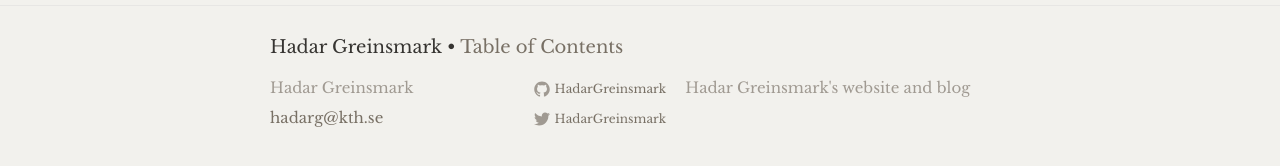
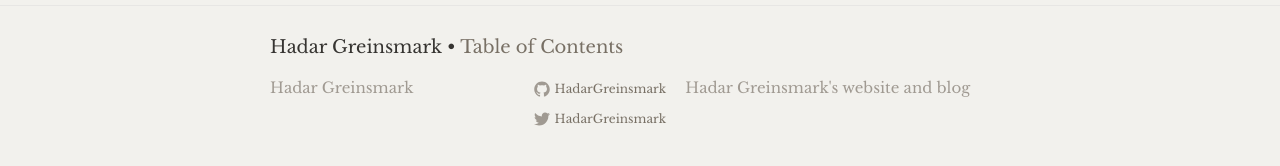
Before and after one commit to HadarGreinsmark/hadargreinsmark.github.io, a Jekyll site: the page built from index.html, in a window 1280 px wide. Shown: the part 181-347 px from the top of the page. Built offline with Jekyll 4.4.1, drawn with Linux system fonts in a browser that asks for light colours; some web fonts are replaced.

Commit message:
Configure Jekyll 2

```diff
--- a/_config.yml
+++ b/_config.yml
@@ -14,7 +14,6 @@
 # You can create any custom variable you would like, and they will be accessible
 # in the templates via {{ site.myvariable }}.
 title: Hadar Greinsmark
-email: hadarg@kth.se
 description: > # this means to ignore newlines until "baseurl:"
   Hadar Greinsmark's website and blog
 baseurl: "/" # the subpath of your site, e.g. /blog
```
